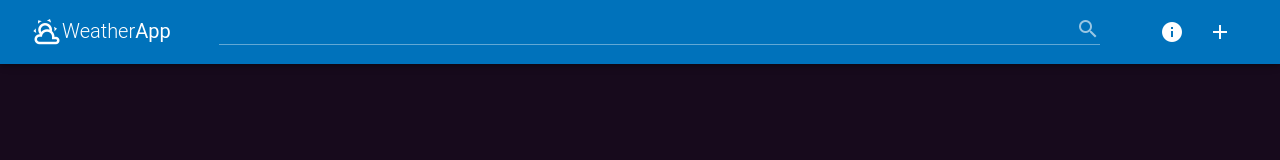
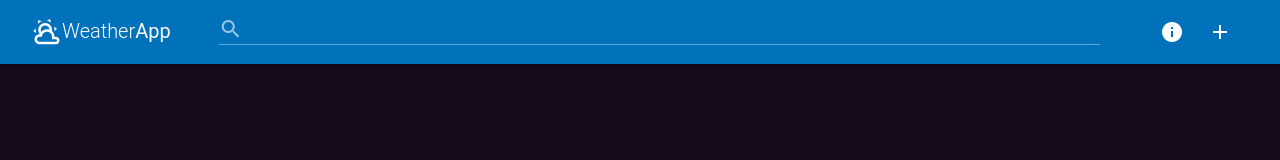
Before and after one commit to IsaPedreros/WeatherApp, a Vue app: page / in a window 1280 px wide. Shown: the top 160 px of the page. Built offline with nearby package versions, Linux system fonts and the light colour scheme.

Commit message:
Autocomplete icono a la izq

```diff
--- a/src/layouts/default/AppBar.vue
+++ b/src/layouts/default/AppBar.vue
@@ -21,7 +21,7 @@
         :loading="loading"
         variant="underlined"
         clearable
-        append-inner-icon="mdi-magnify"
+        prepend-inner-icon="mdi-magnify"
         menu-icon=""
         single-line
         hide-no-data
```
